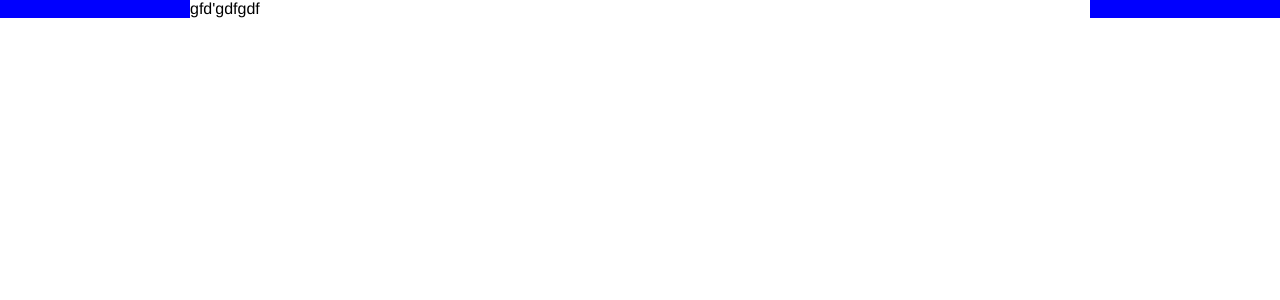
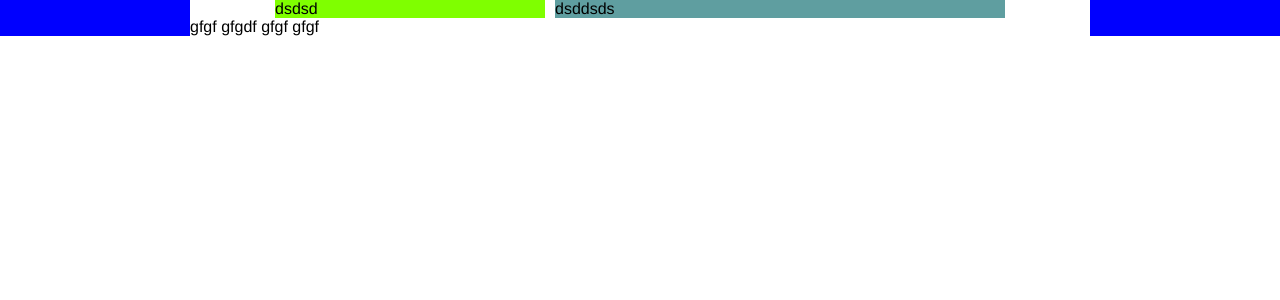
Before and after one commit to Sadnessa/checkers, a Vue app: page / in a window 1280 px wide. Shown: the top 300 px of the page. Built offline with nearby package versions, Linux system fonts and the light colour scheme.

Commit message:
changed ChContainer

```diff
--- a/src/components/base/ChContainer.vue
+++ b/src/components/base/ChContainer.vue
@@ -1,12 +1,15 @@
 <template>
-    <div class="ChContainer">
-gfd'gdfgdf
+    <div class="ch-container">
+        <slot></slot>
     </div>
 </template>
 
 <style lang="scss" scoped>
-.ChContainer {
-    width: 900px;
+.ch-container {
+    display: flex;
+    flex-direction: column;
+    width: 100%;
+    max-width: 900px;
     background: white;
 }
 </style>
```
